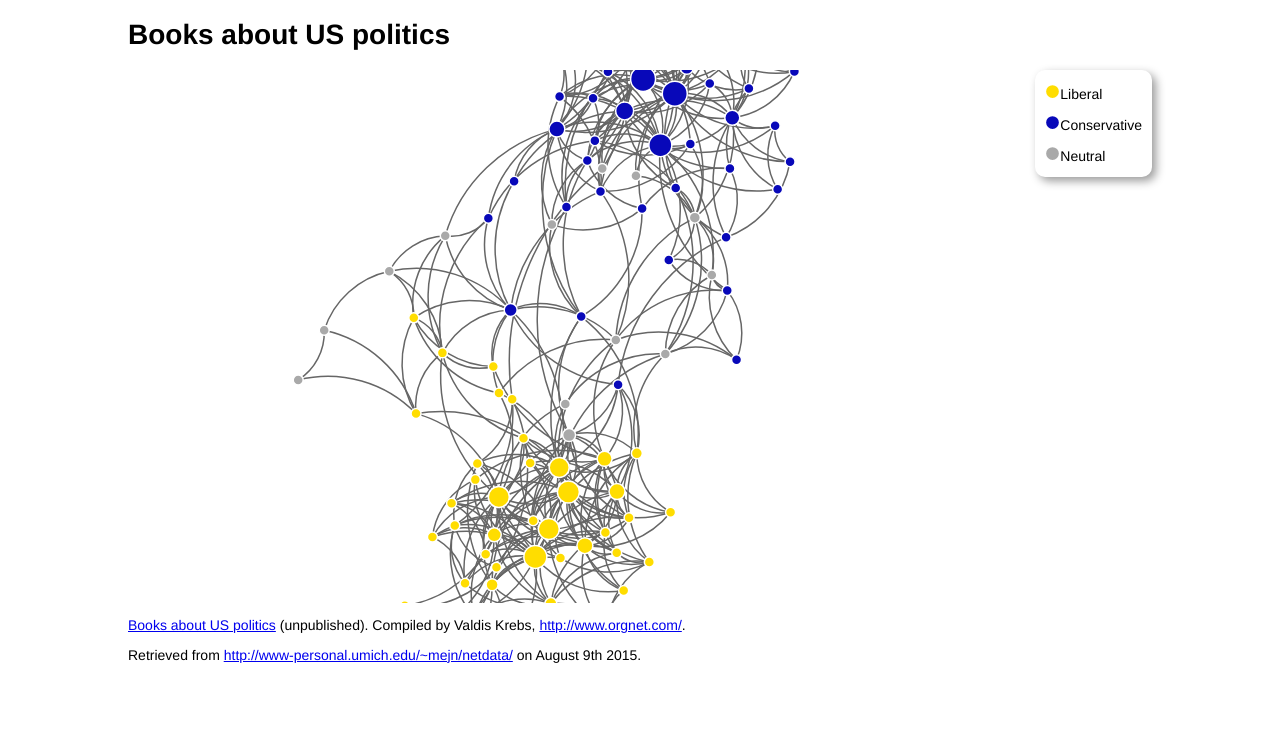
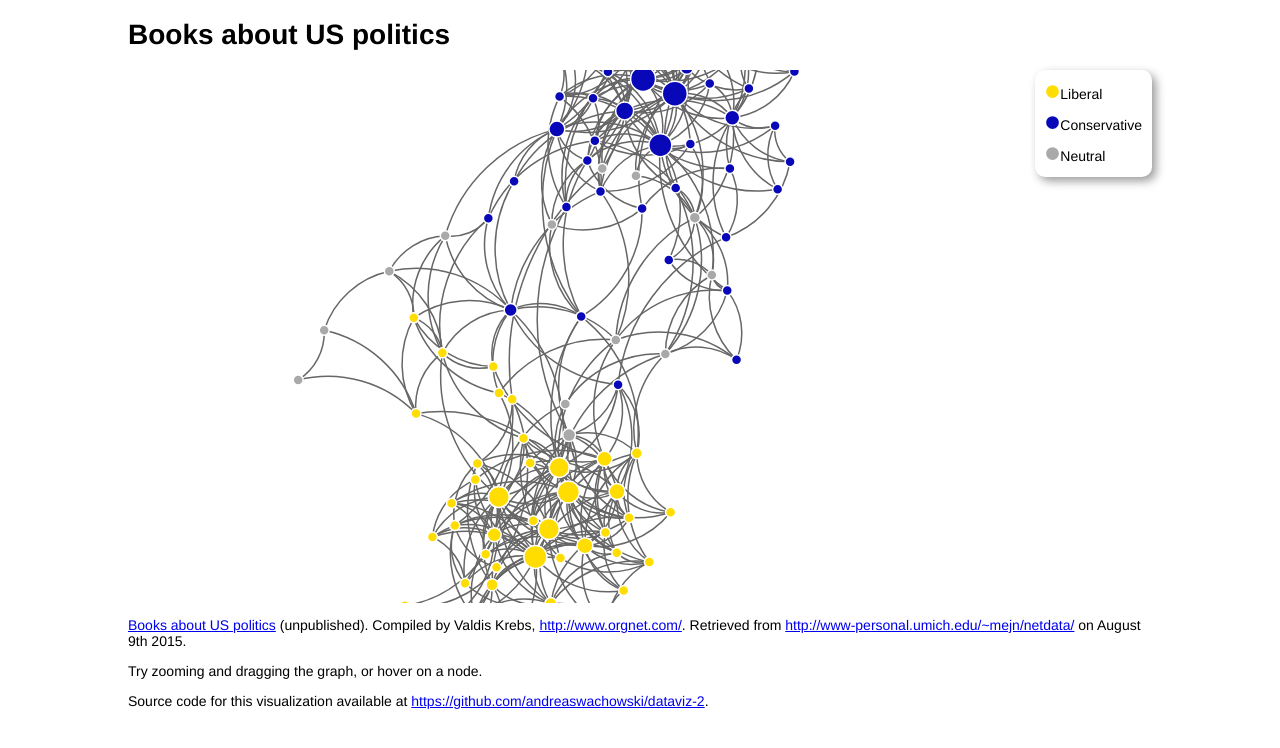
Before and after one commit to andreaswachowski/dataviz-2, a plain HTML site: page index.html in a window 1280 px wide. Drawn offline with nearby package versions, Linux system fonts and the light colour scheme; animation ran at ten frames a second.

Commit message:
Final wording tweaks

```diff
--- a/index.html
+++ b/index.html
@@ -17,10 +17,12 @@
   </div>
   <p><a href="http://www-personal.umich.edu/~mejn/netdata/polbooks.zip">Books
     about US politics</a> (unpublished). Compiled by Valdis Krebs,
-  <a href="http://www.orgnet.com/">http://www.orgnet.com/</a>.</p>
-  <p>Retrieved from
+  <a href="http://www.orgnet.com/">http://www.orgnet.com/</a>. Retrieved from
   <a href="http://www-personal.umich.edu/~mejn/netdata/">http://www-personal.umich.edu/~mejn/netdata/</a>
   on August 9th 2015.</p>
+  <p>Try zooming and dragging the graph, or hover on a node.</p>
+  <p>Source code for this visualization available at <a
+    href="https://github.com/andreaswachowski/dataviz-2">https://github.com/andreaswachowski/dataviz-2</a>.</p>
   <script src="https://cdnjs.cloudflare.com/ajax/libs/d3/3.5.6/d3.min.js" charset="utf-8"></script>
   <!-- <script src="js/d3.min.js"></script> -->
   <script src="js/app.js" charset="utf-8"></script>
```
